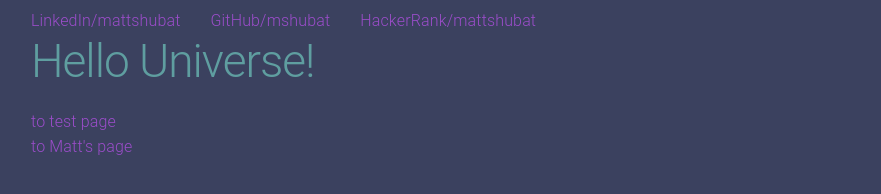
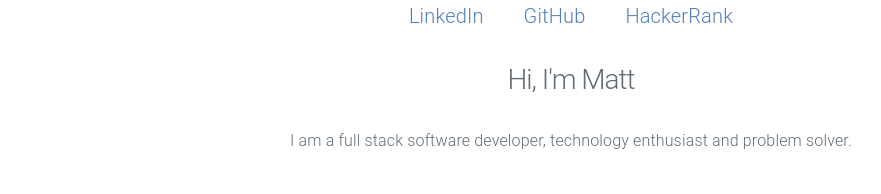
Before and after one commit to mshubat/mshubat.github.io, a Gatsby site: page / in a window 1280 px wide. Shown: the whole page, without its empty margins (69-950 px from the left). Built offline with nearby package versions, Linux system fonts and the light colour scheme; Gatsby itself is replaced by a stand-in of ours.

Commit message:
starter layout

```diff
--- /dev/null
+++ b/src/components/Card.jsx
@@ -0,0 +1,22 @@
+import React from "react"
+
+export const Card = ({ title, children }) => {
+  const styles = {
+    title: {
+      //fontSize: "80px",
+      //letterSpacing: "5rem",
+      //color: "white",
+      margin: "3rem auto",
+      textAlign: "center",
+    },
+  }
+
+  return (
+    <div style={{margin: "auto 0rem"}}>
+      <h3 style={styles.title}>{title}</h3>
+      <p style={{margin: "0 auto", textAlign: "center"}}>
+        {children}
+      </p>
+    </div>
+  )
+}
--- a/src/components/Nav.jsx
+++ b/src/components/Nav.jsx
@@ -5,18 +5,19 @@ export const Nav = () => {
 
     const styles = {
         nav: {
-            display: "flex"
+            width: "fit-content",
+            margin: "auto"
         },
         a: {
-            margin: "0rem 3rem 0rem 0rem"
+            margin: "0rem 2rem"
         }
     }
 
     return (
         <nav style={styles.nav}>
-            <a style={styles.a} href="https://www.linkedin.com/in/mattshubat/">LinkedIn/mattshubat</a>
-            <a style={styles.a} href="https://github.com/mshubat">GitHub/mshubat</a>
-            <a style={styles.a} href="https://www.hackerrank.com/mattshubat">HackerRank/mattshubat</a>
+            <a style={styles.a} href="https://www.linkedin.com/in/mattshubat/">LinkedIn</a>
+            <a style={styles.a} href="https://github.com/mshubat">GitHub</a>
+            <a style={styles.a} href="https://www.hackerrank.com/mattshubat">HackerRank</a>
         </nav>
     );
 }
--- a/src/pages/index.js
+++ b/src/pages/index.js
@@ -1,24 +1,17 @@
 import React from "react"
-import {Link} from "gatsby"
 import "milligram"
-import { Nav } from "../components/nav";
+import { Nav } from "../components/Nav"
+import {Card} from "../components/Card"
 
 export default function Home() {
-
-  const classes = {
-    h1: {
-      color: "cadetblue"
-    }
-  }
 
   return (
     <div className="container">
       <Nav />
+      <Card title={"Hi, I'm Matt"}>
+        I am a full stack software developer, technology enthusiast and problem solver.
+      </Card>
 
-      <h1 style={classes.h1}>Hello Universe!</h1>
-      <Link to="/test">to test page</Link>
-      <br />
-      <Link to="/bios/matt">to Matt's page</Link>
     </div>
-  );
+  )
 }
--- a/src/styles/global.css
+++ b/src/styles/global.css
@@ -1,3 +1,13 @@
-html {
-    background-color: #3b415f;
+html, body {
+    height: 100%;
+    margin: 0;
 }
+
+.container {
+    height: 100%;
+}
+
+body a {
+    font-size: 2rem;
+    color: #5080b6;
+}
```
Also changed, not shown: static/code4.jpeg (added), static/tenor.gif (added), 1 other file.
